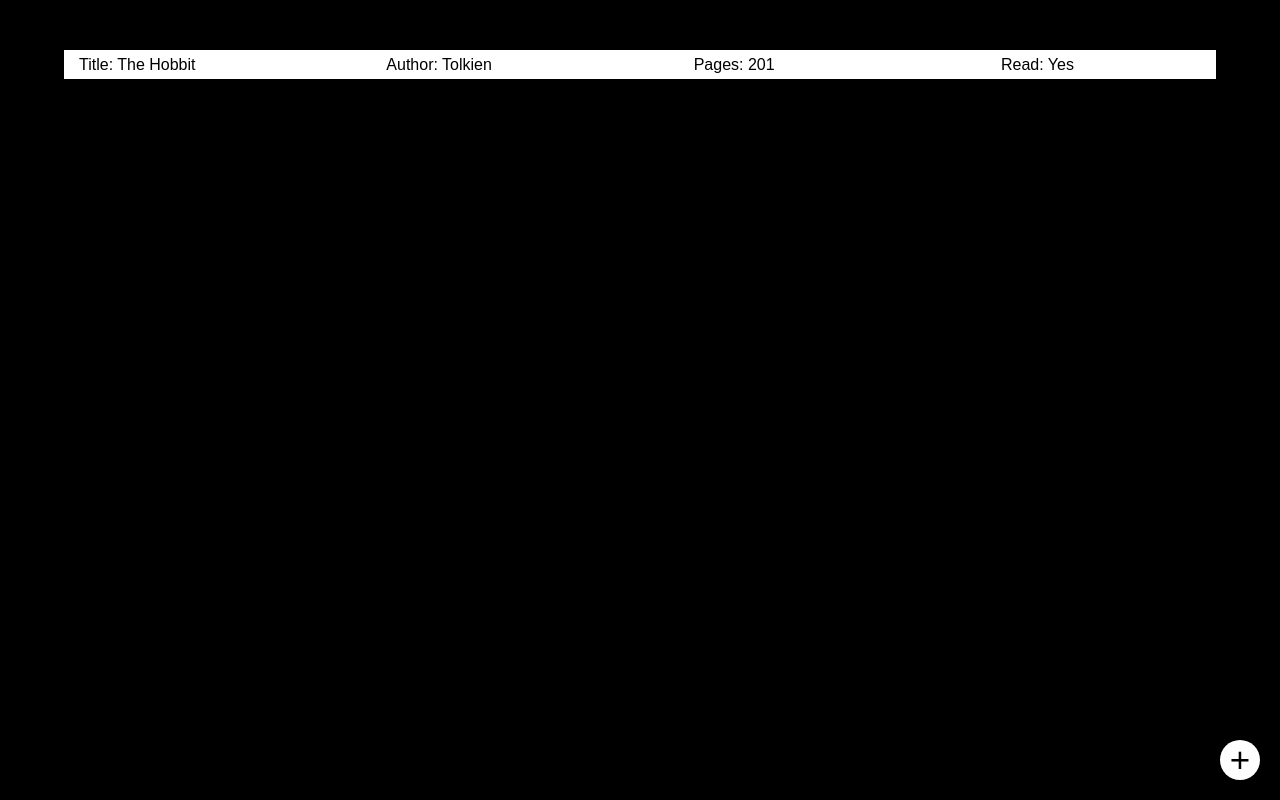
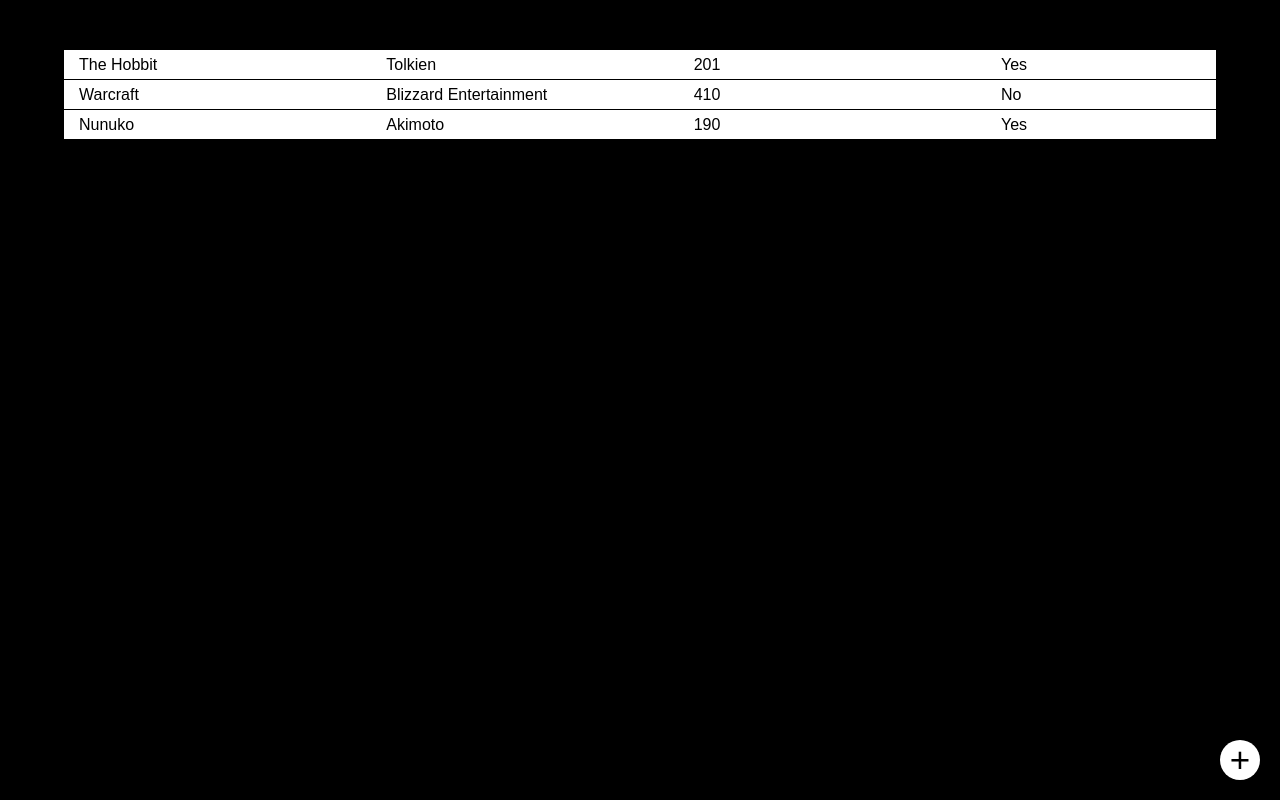
Before and after one commit to ashLuchowa/library2.0, a plain HTML site: page index.html in a window 1280 px wide. Drawn offline with Linux system fonts and the light colour scheme.

Commit message:
Improve displayed array

```diff
--- a/index.html
+++ b/index.html
@@ -8,12 +8,7 @@
 </head>
 <body>
     <div class="main-container">
-        <div class="main-table">
-            <div class="mainTitle defaultTitle">Title</div>
-            <div class="mainAuthor defaultAuthor">Author</div>
-            <div class="mainPages defaultPages">Pages</div>
-            <div class="mainRead defaultRead">Read</div>
-        </div> <!-- main-table -->
+
     </div>
 
     <form id="main-form" class="hide-form">
--- a/main.js
+++ b/main.js
@@ -1,6 +1,11 @@
+//Variables
+const mainContainer = document.querySelector('.main-container');
+
 //Library Array
 const defaultBook = new Book('The Hobbit', 'Tolkien', 201, 'Yes');
-const myLibrary = [defaultBook];
+const defaultBook2 = new Book('Warcraft', 'Blizzard Entertainment', 410, 'No');
+const defaultBook3 = new Book('Nunuko', 'Akimoto', 190, 'Yes');
+const myLibrary = [defaultBook, defaultBook2, defaultBook3];
 
 //Constructor
 function Book(title, author, pages, read) {
@@ -10,12 +15,34 @@ function Book(title, author, pages, read) {
     this.read = read;
 };
 
-//Default Book
-document.querySelector('.defaultTitle').textContent = `Title: ${defaultBook.title}`;
-document.querySelector('.defaultAuthor').textContent = `Author: ${defaultBook.author}`;
-document.querySelector('.defaultPages').textContent = `Pages: ${defaultBook.pages}`;
-document.querySelector('.defaultRead').textContent = `Read: ${defaultBook.read}`;
+// //Delete Btn
+// function deleteTableRow() {
+//     const delBtn = document.createElement('span');
+//     delBtn.classList.add('.delete-btn-style');
 
+//     const mainTable = document.querySelectorAll('.main-table');
+//     mainTable.appendChild(delBtn);
+// }
+
+//Loop myLibrary Array
+myLibrary.forEach((element) => {
+    const mainTable = document.createElement('div');
+    mainTable.classList.add('main-table');
+    mainContainer.appendChild(mainTable);
+
+    //create Book data
+    function createBookData(className, value) {
+        const item = document.createElement('div');
+        item.classList.add(className);
+        mainTable.appendChild(item);
+        item.textContent = value;
+    };
+
+    createBookData('title', element.title);
+    createBookData('author', element.author);
+    createBookData('pages', element.pages);
+    createBookData('read', element.read);
+});
 
 //create a new book form
 function createNewBook() {
@@ -29,7 +56,7 @@ function createNewBook() {
         newForm.appendChild(data);
         data.classList.add(className);
         data.textContent = `${label}: ${value}`;
-    }
+    };
 
     infoAdded('tableTitle', 'Title', title.value);
     infoAdded('tableAuthor', 'Author', author.value);
@@ -39,7 +66,7 @@ function createNewBook() {
     } else if(read.checked === false) {
         infoAdded('tableRead', 'Read', 'No');
     }
-}
+};
 
 //Submit button Event Listener
 function submitForm(x) {
@@ -47,7 +74,6 @@ function submitForm(x) {
     const addedBook = new Book(title.value, author.value, pages.value, read.checked);
     myLibrary.push(addedBook);
     createNewBook();
-    console.log(addedBook);
     resetForm();
     hideForm();
     blurBackground();
@@ -66,13 +92,13 @@ formBtn.addEventListener('click', () => {
 //Hide Form()
 function hideForm() {
     form.classList.add('hide-form');
-}
+};
 
 //Blur background()
 function blurBackground() {
     const mainBody = document.querySelector('.main-container');
     mainBody.classList.toggle('opacity-bg');
-}
+};
 
 //Reset Form
 function resetForm() {
@@ -80,4 +106,4 @@ function resetForm() {
     author.value = '';
     pages.value = '';
     read.value = '';
-}
+};
--- a/style.css
+++ b/style.css
@@ -100,3 +100,14 @@ body {
     opacity: 0.1;
     transition: opacity 0.2s ease;
 }
+
+/* Btn */
+.delete-btn-style::after {
+    background-color: rgb(255, 0, 0);
+    color: white;
+    padding: 2px 5px;
+    cursor: pointer;
+    content: 'x';
+    font-weight: bold;
+    border-radius: 4px;
+}
```
